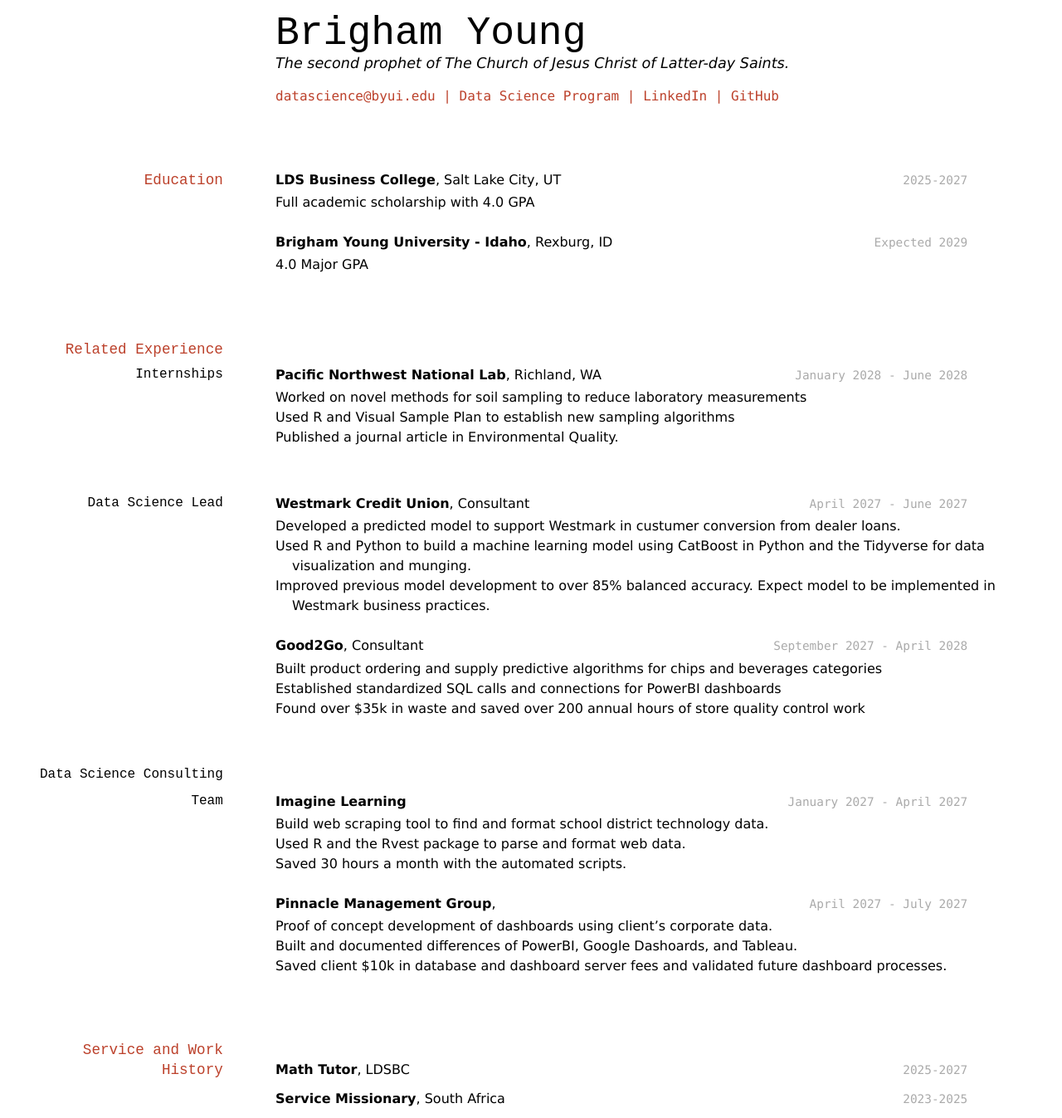
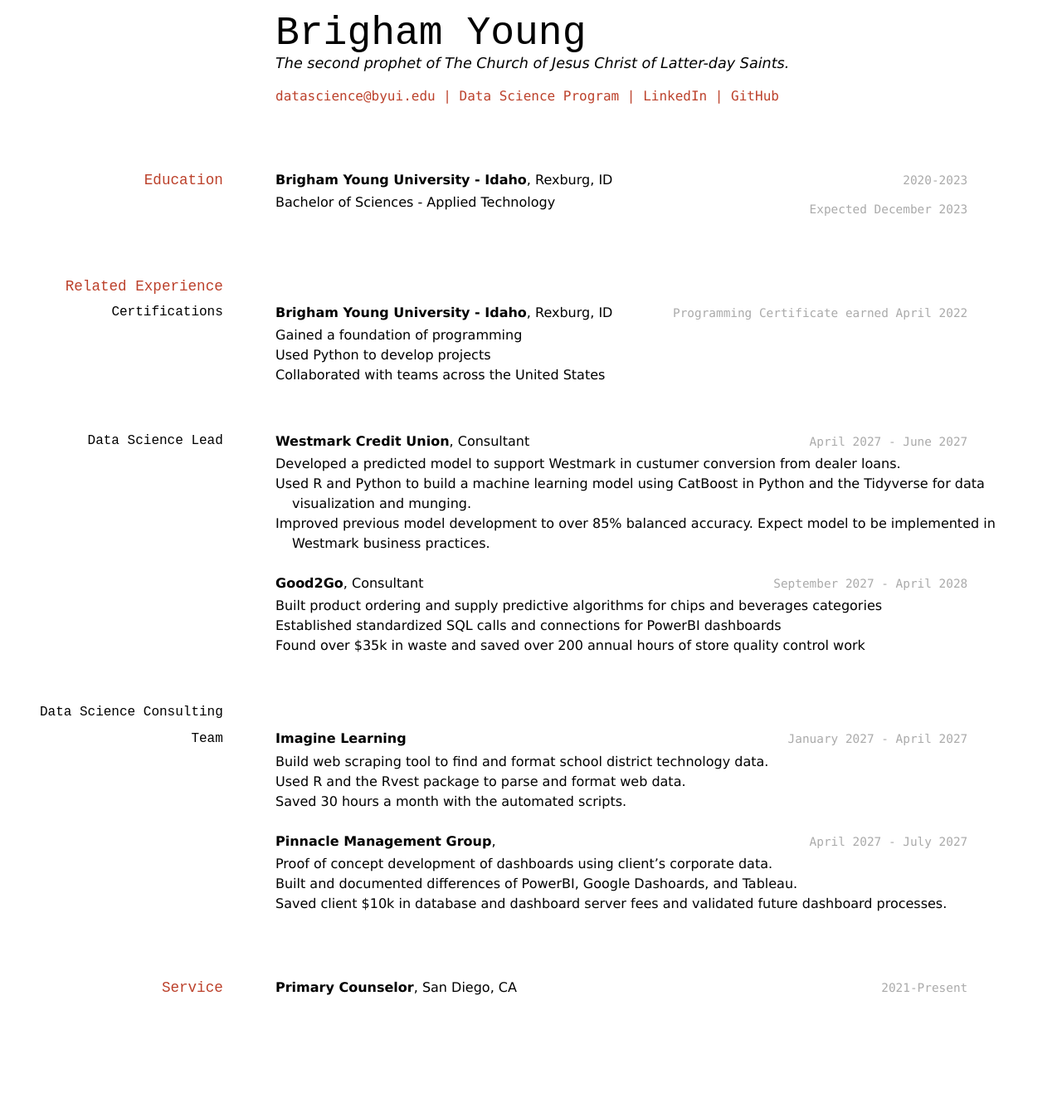
Before and after one commit to byuids-resumes/Dahlberg-Resume, a Jekyll site: the page built from docs/index.md, in a window 1280 px wide. Shown: the whole page at 83% size. Built offline with Jekyll 4.4.1, drawn with Linux system fonts in a browser that asks for light colours; after the commit the page ends 1213 px from its top, so only the background shows below that.

Commit message:
Updating Resume

```diff
--- a/docs/index.md
+++ b/docs/index.md
@@ -16,27 +16,25 @@ The second prophet of The Church of Jesus Christ of Latter-day Saints.
 
 ## Education
 
-`2025-2027`
-__LDS Business College__, Salt Lake City, UT
-
-- Full academic scholarship with 4.0 GPA
-
-`Expected 2029`
+`2020-2023`
 __Brigham Young University - Idaho__, Rexburg, ID
 
-- 4.0 Major GPA
+`Expected December 2023`
+
+- Bachelor of Sciences - Applied Technology
+
 
 
 ## Related Experience
 
-### Internships
+### Certifications
 
-`January 2028 - June 2028`
-__Pacific Northwest National Lab__, Richland, WA
+`Programming Certificate earned April 2022`
+__Brigham Young University - Idaho__, Rexburg, ID
 
-- Worked on novel methods for soil sampling to reduce laboratory measurements
-- Used R and Visual Sample Plan to establish new sampling algorithms
-- Published a journal article in Environmental Quality.
+- Gained a foundation of programming
+- Used Python to develop projects
+- Collaborated with teams across the United States
 
 ### Data Science Lead
 
@@ -71,14 +69,10 @@ __Pinnacle Management Group__,
 - Saved client $10k in database and dashboard server fees and validated future dashboard processes.
 
 
-## Service and Work History
+## Service
 
-`2025-2027`
-__Math Tutor__, LDSBC
-
-
-`2023-2025`
-__Service Missionary__, South Africa
+`2021-Present`
+__Primary Counselor__, San Diego, CA
 
 
 
```
